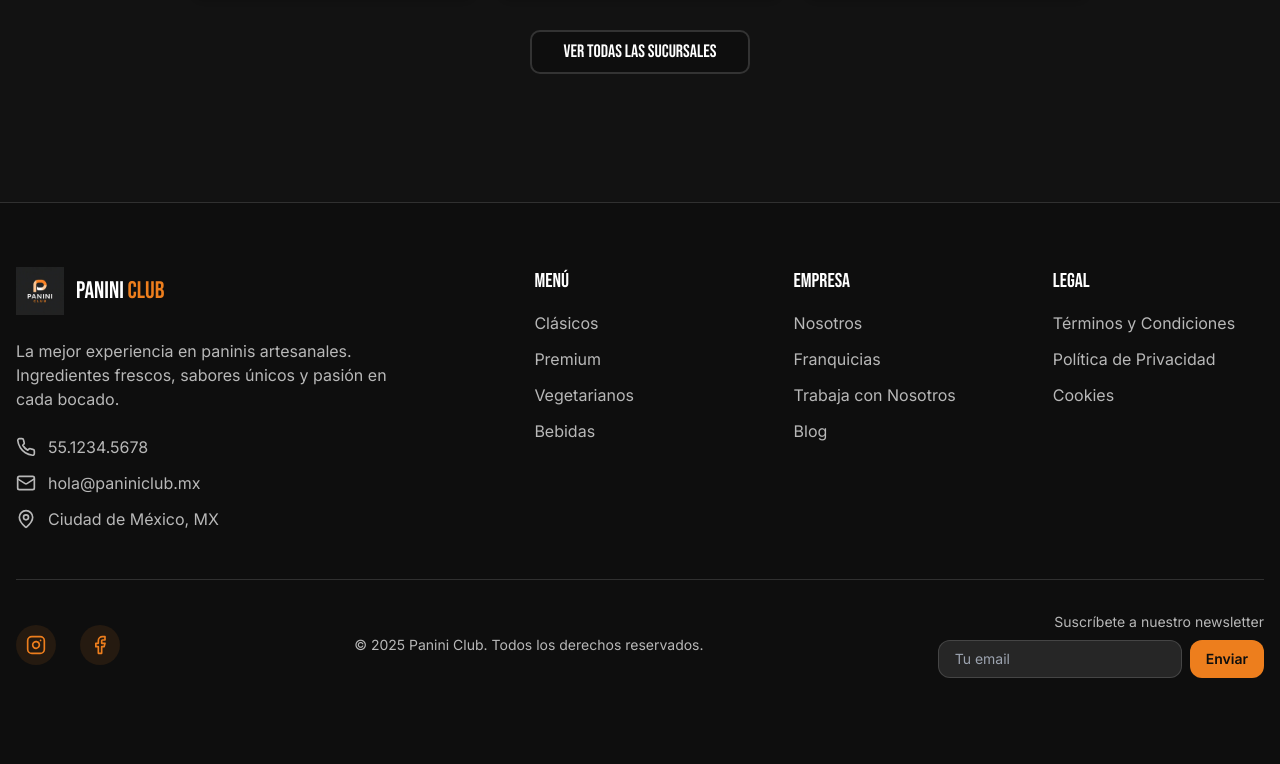
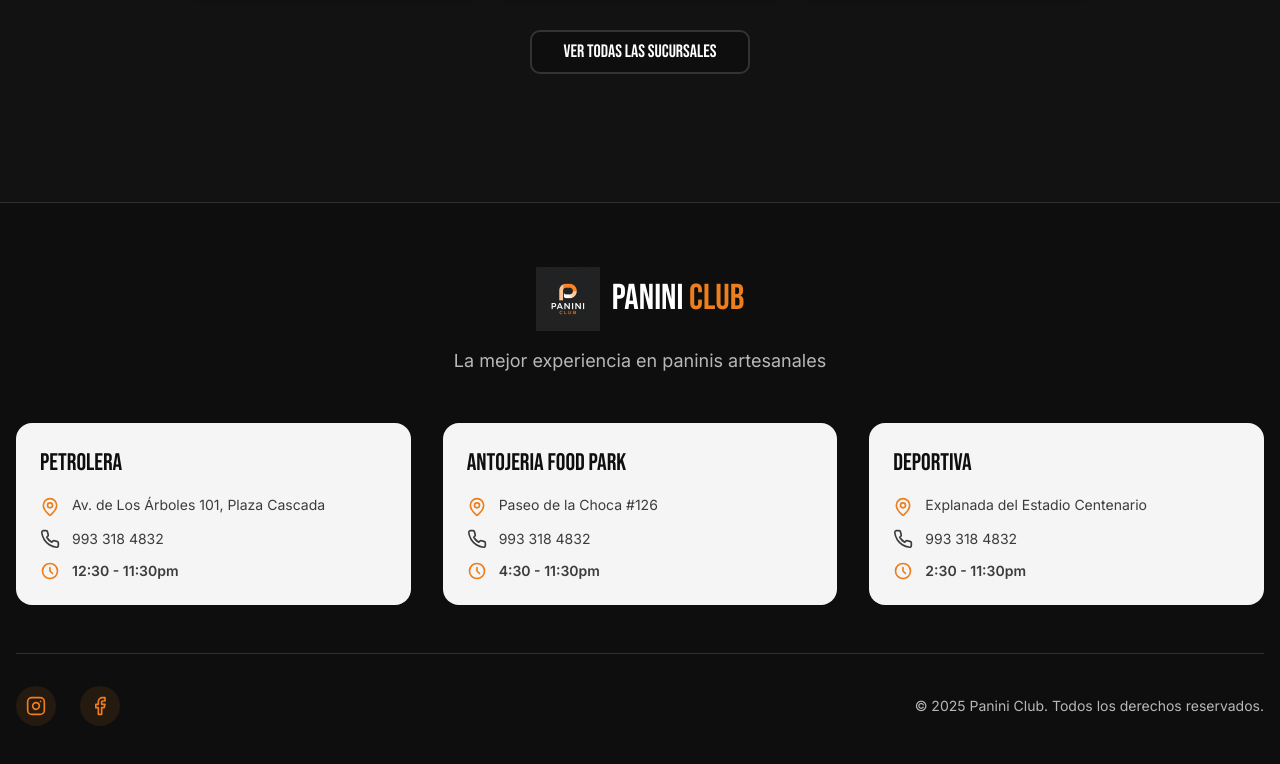
Before and after one commit to Kascencio/Paniniclub, a React (Vite) app: page / in a window 1280 px wide. Shown: the part 6280-7044 px from the top of the page. Before the commit the page ends 7022 px from the top, so only its background shows below. Built offline with nearby package versions, Linux system fonts and the light colour scheme; the HTML template or start-up script is replaced by a standard one.

Commit message:
Update locations and hours

```diff
--- a/src/components/Footer.tsx
+++ b/src/components/Footer.tsx
@@ -2,93 +2,75 @@ import { Facebook, Instagram, Mail, MapPin, Phone } from "lucide-react";
 import logo from "@/assets/logo.png";
 
 export const Footer = () => {
-  const sections = [
+  const locations = [
     {
-      title: "Menú",
-      links: [
-        { name: "Clásicos", href: "#" },
-        { name: "Premium", href: "#" },
-        { name: "Vegetarianos", href: "#" },
-        { name: "Bebidas", href: "#" },
-      ],
+      name: "Petrolera",
+      address: "Av. de Los Árboles 101, Plaza Cascada",
+      phone: "993 318 4832",
+      hours: "12:30 - 11:30pm",
     },
     {
-      title: "Empresa",
-      links: [
-        { name: "Nosotros", href: "#" },
-        { name: "Franquicias", href: "#" },
-        { name: "Trabaja con Nosotros", href: "#" },
-        { name: "Blog", href: "#" },
-      ],
+      name: "Antojeria Food Park",
+      address: "Paseo de la Choca #126",
+      phone: "993 318 4832",
+      hours: "4:30 - 11:30pm",
     },
     {
-      title: "Legal",
-      links: [
-        { name: "Términos y Condiciones", href: "#" },
-        { name: "Política de Privacidad", href: "#" },
-        { name: "Cookies", href: "#" },
-      ],
+      name: "Deportiva",
+      address: "Explanada del Estadio Centenario",
+      phone: "993 318 4832",
+      hours: "2:30 - 11:30pm",
     },
   ];
 
   return (
     <footer id="contacto" className="bg-background border-t border-border">
       <div className="container mx-auto px-4 py-16">
-        {/* Main Footer Content */}
-        <div className="grid md:grid-cols-2 lg:grid-cols-5 gap-12 mb-12">
-          {/* Brand Section */}
-          <div className="lg:col-span-2">
-            <div className="flex items-center gap-3 mb-6">
-              <img src={logo} alt="Panini Club" className="h-12 w-12" />
-              <span className="font-display text-2xl text-foreground">
+        {/* Header */}
+        <div className="text-center mb-12">
+          <div className="flex items-center justify-center gap-3 mb-4">
+            <img src={logo} alt="Panini Club" className="h-16 w-16" />
+            <h2 className="font-display text-4xl text-foreground">
               PANINI <span className="text-primary">CLUB</span>
-              </span>
+            </h2>
           </div>
-            <p className="text-muted-foreground mb-6 max-w-sm">
-              La mejor experiencia en paninis artesanales. Ingredientes frescos,
-              sabores únicos y pasión en cada bocado.
+          <p className="text-muted-foreground text-lg">
+            La mejor experiencia en paninis artesanales
           </p>
-            {/* Contact Info */}
+        </div>
+
+        {/* Locations Grid */}
+        <div className="grid md:grid-cols-3 gap-8 mb-12">
+          {locations.map((location) => (
+            <div
+              key={location.name}
+              className="bg-card rounded-2xl p-6 hover-lift shadow-[var(--shadow-card)]"
+            >
+              <h3 className="font-display text-2xl text-card-foreground mb-4">
+                {location.name}
+              </h3>
+
               <div className="space-y-3">
+                <div className="flex items-start gap-3 text-card-foreground/80">
+                  <MapPin className="w-5 h-5 mt-0.5 flex-shrink-0 text-primary" />
+                  <span className="text-sm">{location.address}</span>
+                </div>
+
                 <a
-                href="tel:+525512345678"
-                className="flex items-center gap-3 text-muted-foreground hover:text-primary transition-colors"
+                  href={`tel:+52${location.phone.replace(/\s/g, '')}`}
+                  className="flex items-center gap-3 text-card-foreground/80 hover:text-primary transition-colors"
                 >
-                <Phone className="w-5 h-5" />
-                <span>55.1234.5678</span>
+                  <Phone className="w-5 h-5 flex-shrink-0" />
+                  <span className="text-sm">{location.phone}</span>
                 </a>
-              <a
-                href="mailto:hola@paniniclub.mx"
-                className="flex items-center gap-3 text-muted-foreground hover:text-primary transition-colors"
-              >
-                <Mail className="w-5 h-5" />
-                <span>hola@paniniclub.mx</span>
-              </a>
-              <div className="flex items-center gap-3 text-muted-foreground">
-                <MapPin className="w-5 h-5" />
-                <span>Ciudad de México, MX</span>
+
+                <div className="flex items-center gap-3 text-card-foreground/80">
+                  <svg className="w-5 h-5 flex-shrink-0 text-primary" fill="none" viewBox="0 0 24 24" stroke="currentColor">
+                    <path strokeLinecap="round" strokeLinejoin="round" strokeWidth={2} d="M12 8v4l3 3m6-3a9 9 0 11-18 0 9 9 0 0118 0z" />
+                  </svg>
+                  <span className="text-sm font-semibold">{location.hours}</span>
                 </div>
               </div>
-          </div>
-
-          {/* Link Sections */}
-          {sections.map((section) => (
-            <div key={section.title}>
-              <h3 className="font-display text-xl mb-4 text-foreground">
-                {section.title}
-              </h3>
-              <ul className="space-y-3">
-                {section.links.map((link) => (
-                  <li key={link.name}>
-                    <a
-                      href={link.href}
-                      className="text-muted-foreground hover:text-primary transition-colors"
-                    >
-                      {link.name}
-                    </a>
-                  </li>
-                ))}
-              </ul>
             </div>
           ))}
         </div>
@@ -113,26 +95,9 @@ export const Footer = () => {
             </div>
 
             {/* Copyright */}
-            <p className="text-muted-foreground text-sm text-center">
+            <p className="text-muted-foreground text-sm">
               © {new Date().getFullYear()} Panini Club. Todos los derechos reservados.
             </p>
-
-            {/* Newsletter */}
-            <div className="text-center md:text-right">
-              <p className="text-sm text-muted-foreground mb-2">
-                Suscríbete a nuestro newsletter
-              </p>
-              <div className="flex gap-2">
-                <input
-                  type="email"
-                  placeholder="Tu email"
-                  className="px-4 py-2 rounded-lg bg-muted border border-border focus:outline-none focus:ring-2 focus:ring-primary text-sm"
-                />
-                <button className="px-4 py-2 bg-primary text-background rounded-lg hover:opacity-90 transition-opacity text-sm font-semibold">
-                  Enviar
-                </button>
-              </div>
-            </div>
           </div>
         </div>
       </div>
```
Lines whose indentation alone changed are shown as unchanged.
